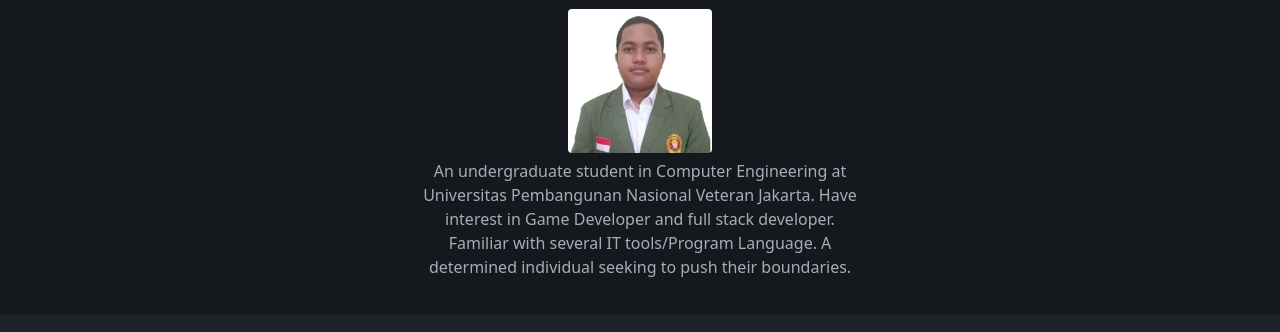
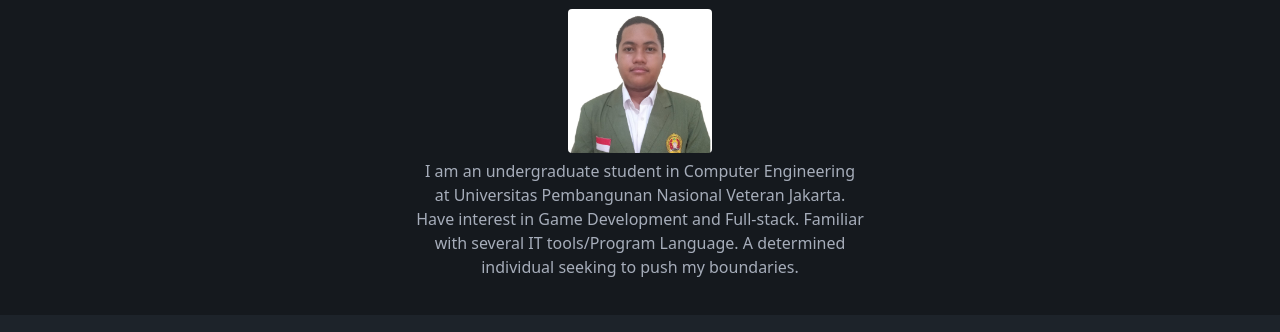
Before and after one commit to BimaAdhityaS/Portofolio, a website: page index.html in a window 1280 px wide. Shown: the part 187-519 px from the top of the page. Drawn offline with nearby package versions, Linux system fonts and the light colour scheme.

Commit message:
Fixing grammar

```diff
--- a/index.html
+++ b/index.html
@@ -38,9 +38,9 @@
                     </div>
                 </div>
                 <p class="mb-5 text-base" id="About">
-                    An undergraduate student in Computer Engineering at Universitas Pembangunan Nasional Veteran
-                    Jakarta. Have interest in Game Developer and full stack developer. Familiar with several IT
-                    tools/Program Language. A determined individual seeking to push their boundaries.
+                    I am an undergraduate student in Computer Engineering at Universitas Pembangunan Nasional Veteran
+                    Jakarta. Have interest in Game Development and Full-stack. Familiar with several IT
+                    tools/Program Language. A determined individual seeking to push my boundaries.
                 </p>
             </div>
         </div>
```
